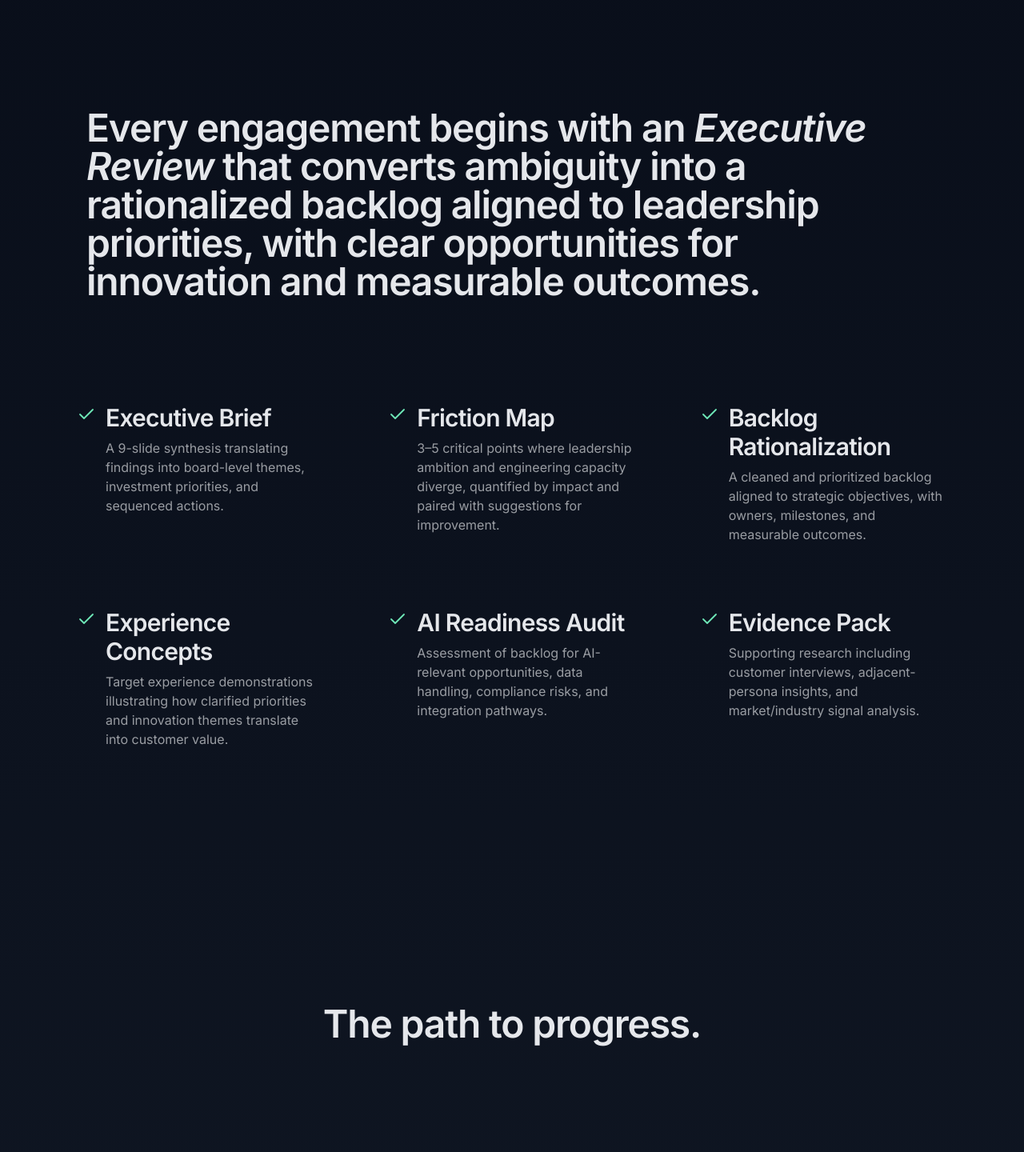
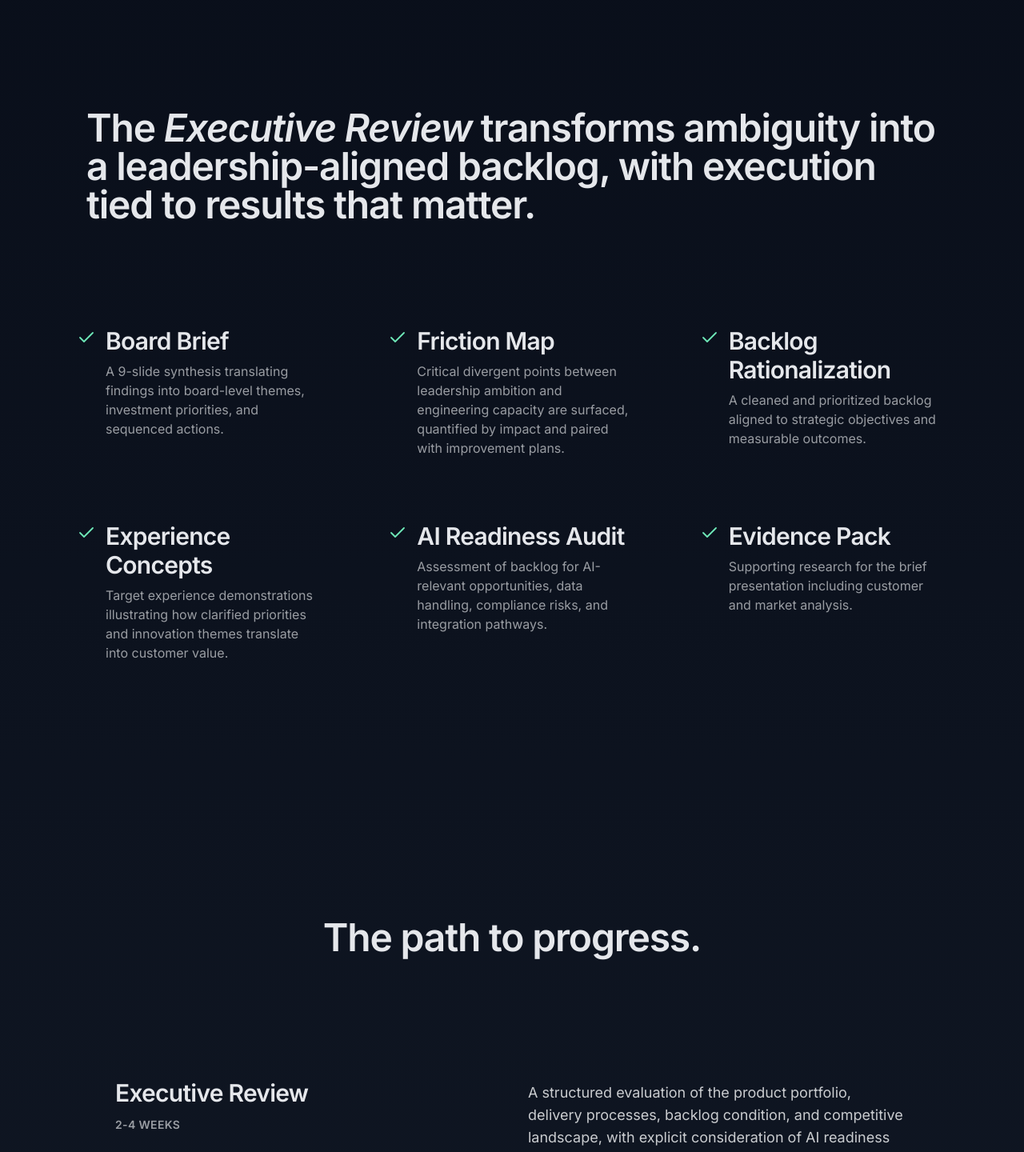
Before and after one commit to pitchnine/pitchnine, a SvelteKit app: page / in a window 1280 px wide. Shown: the part 1840-3280 px from the top of the page at 80% size. Built offline with nearby package versions, Linux system fonts and the light colour scheme; a web font is replaced by a local one.

Commit message:
continued css cleanup with content continuity

```diff
--- a/src/lib/components/AboutHero.svelte
+++ b/src/lib/components/AboutHero.svelte
@@ -3,7 +3,7 @@
 
   /* ---- Foreground content ---- */
   export let headline = "Disciplined product leadership.";
-  export let subhead = "With expeirence leading complex initiatives in healthcare, insurance, pharmaceuticals, and government, Pitch Nine proves that innovation can be delivered responsibly in the most demanding arenas.";
+  export let subhead = "Decades of product leadership in regulated industries bringing innovation to high stakes experiences, responsibly.";
 
 </script>
 
--- a/src/lib/components/ContactHero.svelte
+++ b/src/lib/components/ContactHero.svelte
@@ -2,8 +2,8 @@
   import { onMount } from 'svelte';
 
   /* ---- Foreground content ---- */
-  export let headline = "Strategic clarity awaits";
-  export let subhead = "Every engagement begins with a conversation.";
+  export let headline = "Talk to the team.";
+  export let subhead = "A straightforward discussion about where you are, what matters, and what’s possible.";
 
 </script>
 
--- a/src/lib/components/Diagnostics.svelte
+++ b/src/lib/components/Diagnostics.svelte
@@ -2,16 +2,16 @@
   // what the Diagnostic delivers (left-aligned grid items)
 const diagnosticArtifacts = [
   {
-    title: "Executive Brief",
+    title: "Board Brief",
     meta: "A 9-slide synthesis translating findings into board-level themes, investment priorities, and sequenced actions."
   },
   {
     title: "Friction Map",
-    meta: "3–5 critical points where leadership ambition and engineering capacity diverge, quantified by impact and paired with suggestions for improvement."
+    meta: "Critical divergent points between leadership ambition and engineering capacity are surfaced, quantified by impact and paired with improvement plans."
   },
   {
     title: "Backlog Rationalization",
-    meta: "A cleaned and prioritized backlog aligned to strategic objectives, with owners, milestones, and measurable outcomes."
+    meta: "A cleaned and prioritized backlog aligned to strategic objectives and measurable outcomes."
   },
   {
     title: "Experience Concepts",
@@ -23,7 +23,7 @@ const diagnosticArtifacts = [
   },
   {
     title: "Evidence Pack",
-    meta: "Supporting research including customer interviews, adjacent-persona insights, and market/industry signal analysis."
+    meta: "Supporting research for the brief presentation including customer and market analysis."
   }
 ];
 
--- a/src/lib/components/Form.svelte
+++ b/src/lib/components/Form.svelte
@@ -11,7 +11,7 @@
   // ---- Public props ----
   export let title = 'Start with a conversation.';
   export let subtitle =
-    'Decision-grade clarity without the agency theater—focused on outcomes your team can execute. Expect a reply within one business day.';
+    'Decision-grade clarity without the agency theater. Replies received within 1 business day.';
   export let action: string | null = null;
   export let method: 'POST' | 'GET' = 'POST';
   export let density: 'base' | 'compact' = 'base';
--- a/src/lib/components/ServicesGrid.svelte
+++ b/src/lib/components/ServicesGrid.svelte
@@ -2,21 +2,21 @@
 	const services = [
   {
   title: "Executive Review",
-  meta: "2–4 weeks • Backlog audit, AI readiness & strategic alignment",
+  time: "2-4 weeks",
     desc: "A structured evaluation of the product portfolio, delivery processes, backlog condition, and competitive landscape, with explicit consideration of AI readiness and adoption pathways. Friction between leadership objectives and engineering execution is surfaced and translated into 3–5 strategic initiatives supported by a sequenced implementation plan and rationalized backlog. The engagement culminates in an executive brief with supporting artifacts that align strategic intent, customer value and innovation recommendations.",
   inc: "Backlog remediation • AI readiness evaluation • Cadence reset • Strategic roadmap with success metrics",
   result: "Friction converted into an investment-grade roadmap with executive theme alignment, measurable outcome markers, and a backlog positioned for effective execution and AI-enabled growth."
 },
 {
   title: "AI & Innovation Enablement",
-  meta: "12–16 weeks • Execution of direction",
+  time: "12-16 weeks",
   desc: "Strategic opportunities identified in prior review phases are advanced into production-ready capabilities, with disciplined execution ensuring regulatory, operational, and customer compliance. Progress against leadership objectives is paired with structured engineering engagement, incorporating feedback loops, quality reviews, and change controls. Deliverables are supported by approved design artifacts, documented requirements, and hardened components, ensuring innovation is realized without introducing unmanaged risk.",
   inc: "Experience and design artifacts • UI components and controls • Requirements documentation • QA and accessibility conformance",
   result: "Disciplined momentum established across leadership and engineering, producing measurable innovation while maintaining compliance and operational integrity."
 },
 {
   title: "Signal-Driven Iteration",
-  meta: "Monthly as requested • Ongoing monitoring and adjustment",
+  time: "Monthly",
   desc: "A continuous framework for maintaining alignment between product execution, market signals, and compliance requirements. Features are validated in market, performance measures are tracked, and priorities recalibrated to preserve value realization over time. The result is a living roadmap that adapts to evolving conditions while preserving governance, delivery discipline, and confidence in strategic direction.",
   inc: "Feature validation • Experience design refinements • KPI and outcome tracking • Iteration and control reviews",
   result: "Improved forecasting of value and impact, sustained alignment between product execution and strategy, and strengthened evidence for executive decision-making and customer engagement."
@@ -65,7 +65,7 @@
 							<h4 class="h3">
 								{s.title}
 							</h4>
-							<span class="meta">{s.meta}</span>
+							<span class="kicker">{s.time}</span>
 						</div>
 
 						<!-- Right: meta + description + fuller copy + CTA -->
--- a/src/routes/+page.svelte
+++ b/src/routes/+page.svelte
@@ -109,8 +109,8 @@
 
 <!--3. Process -->
 <section class="mx-auto max-w-7xl my-56 md:my-80" id="diagnostic">
-	<h2 class="h2 md:max-w-5xl w-full px-3">
-  Every engagement begins with an <i>Executive Review</i> that converts ambiguity into a rationalized backlog aligned to leadership priorities, with clear opportunities for innovation and measurable outcomes.
+	<h2 class="h2 md:max-w-6xl w-full px-3">
+   The <i>Executive Review</i> transforms ambiguity into a leadership-aligned backlog, with execution tied to results that matter.
 </h2>
 	<Diagnostics />
 </section>
@@ -138,7 +138,7 @@ Case studies or proof in the work
 <section class="mx-auto max-w-7xl my-56 md:my-80 flex justify-center items-center flex-col">
 	<h2 class="h2 text-center mb-8">Discipline and judgement.</h2>
 	<p class="body text-center max-w-4xl mb-12">
-		Formed by veteran product leaders, Pitch Nine operates as an alternative to the trend-driven design studio. The approach is grounded in decades of experience across regulated and risk-sensitive industries, where accountability, compliance, and durable value outweigh experiments and delay. Every engagement is designed to convert complexity into clarity and deliver outcomes that withstand the toughest scrutiny.
+		Formed by veteran product leaders, Pitch Nine operates as an alternative to the trend-driven design studio. The approach is grounded in decades of experience across regulated and risk-sensitive industries, where accountability, compliance, and durable value outweigh experiments and delay.
 	</p>
 
 	<div class="flex justify-center">
```
